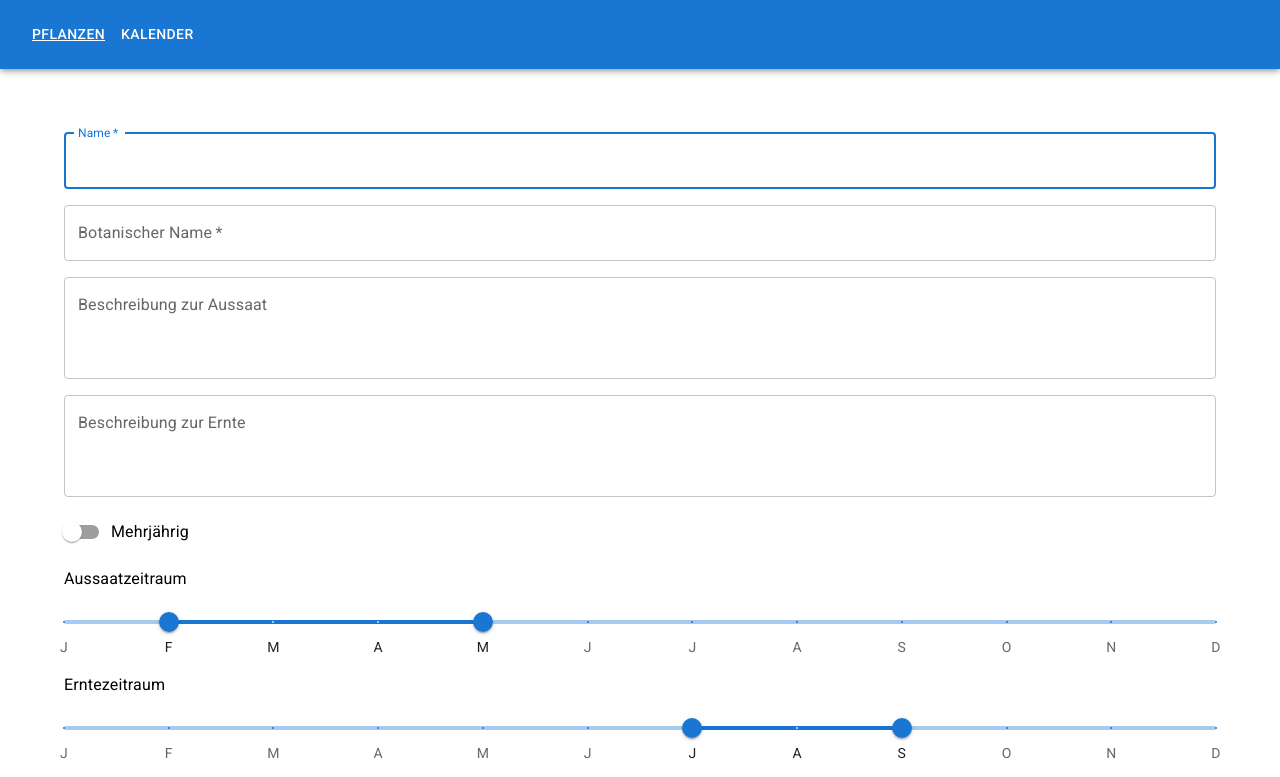
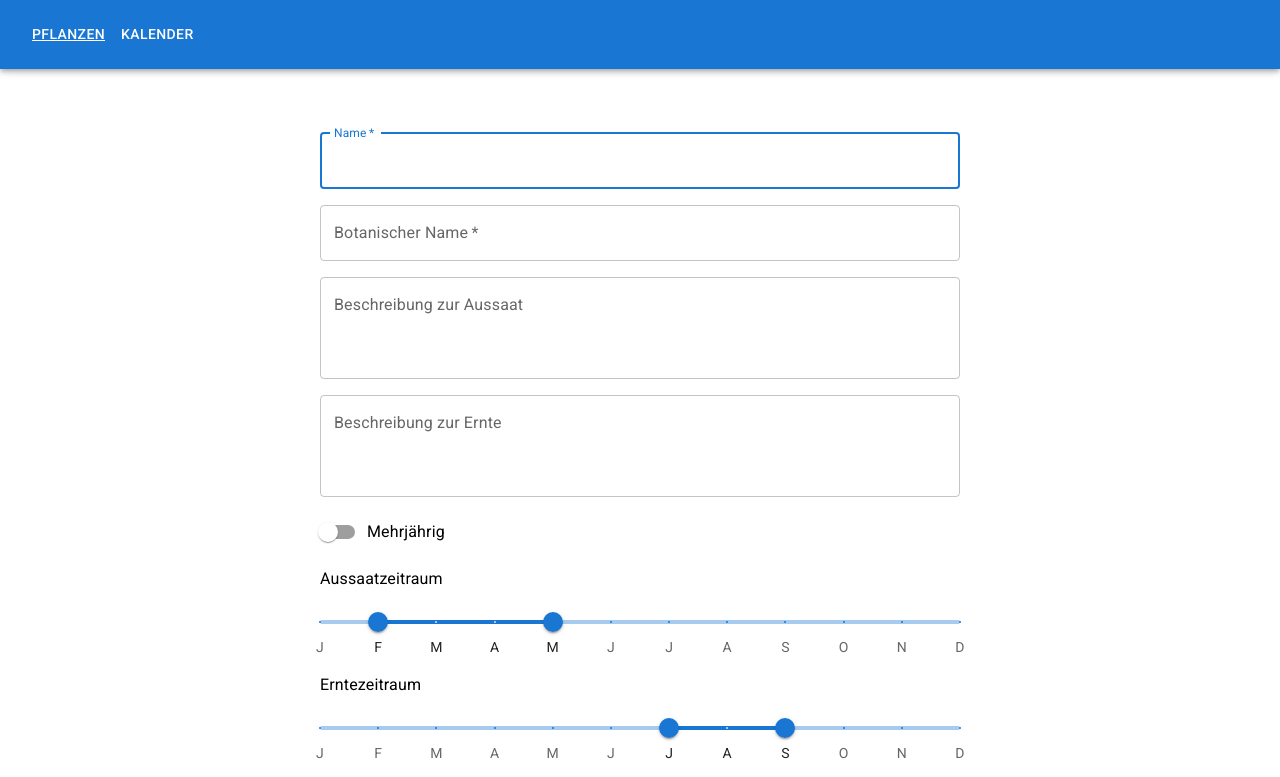
Before and after one commit to gylxan/garden, a Next.js app: page /add in a window 1280 px wide. Shown: the top 777 px of the page. Built offline with nearby package versions, Linux system fonts and the light colour scheme.

Commit message:
Use Box instead of Container to remove padding left and right

```diff
--- a/pages/add/index.tsx
+++ b/pages/add/index.tsx
@@ -83,9 +83,9 @@ const PlantsAdd: NextPage = () => {
 
   return (
     <Page title={name} description={description}>
-      <Container
+      <Box
         component="form"
-        sx={{ display: 'flex', flexDirection: 'column', gap: 2, maxWidth: '40rem' }}
+        sx={{ display: 'flex', flexDirection: 'column', gap: 2, maxWidth: '40rem', width: '100%' }}
         method="post"
         onSubmit={handleSubmit}
       >
@@ -186,7 +186,7 @@ const PlantsAdd: NextPage = () => {
             </Button>
           </Link>
         </Box>
-      </Container>
+      </Box>
     </Page>
   );
 };
```
